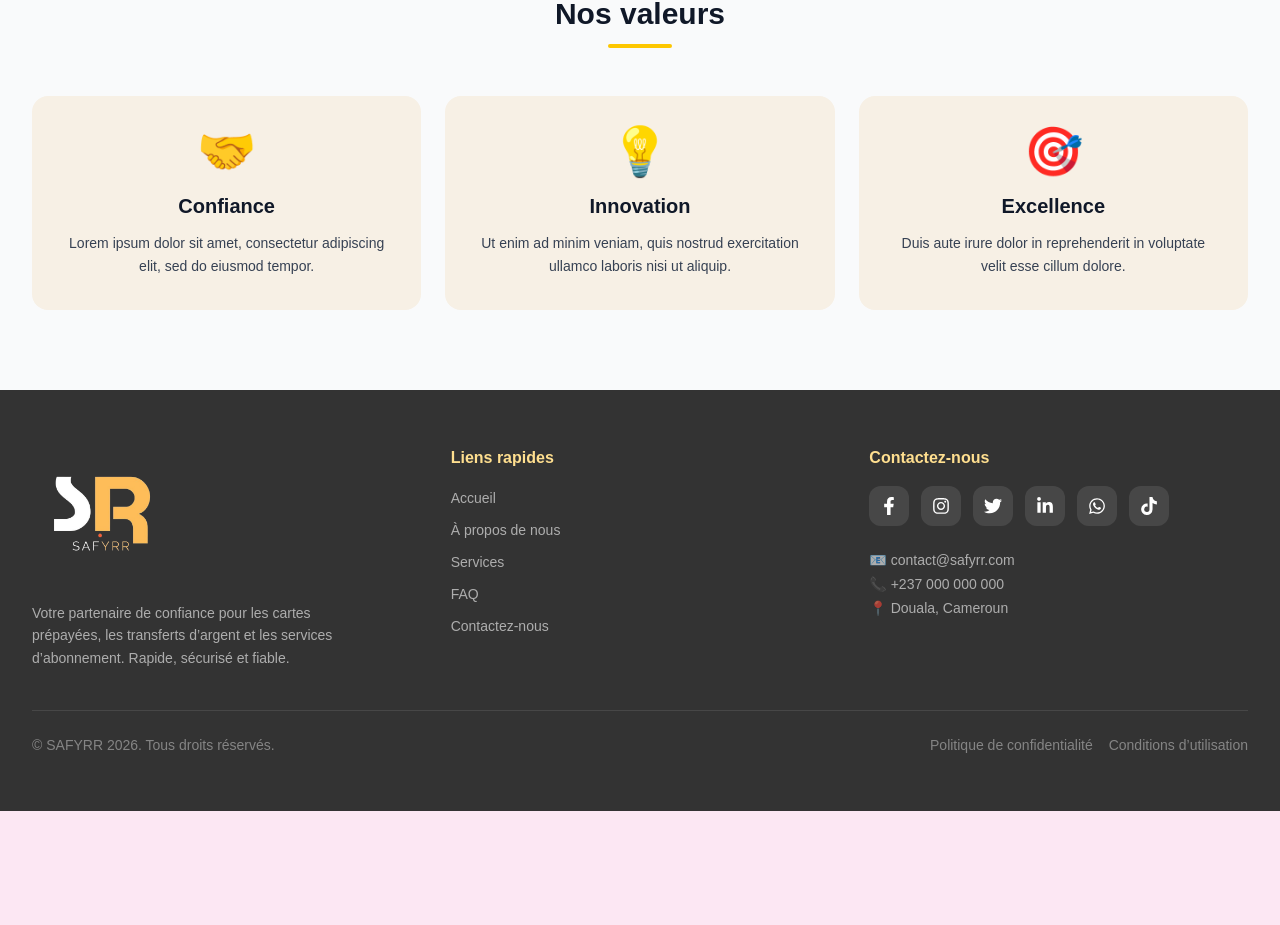
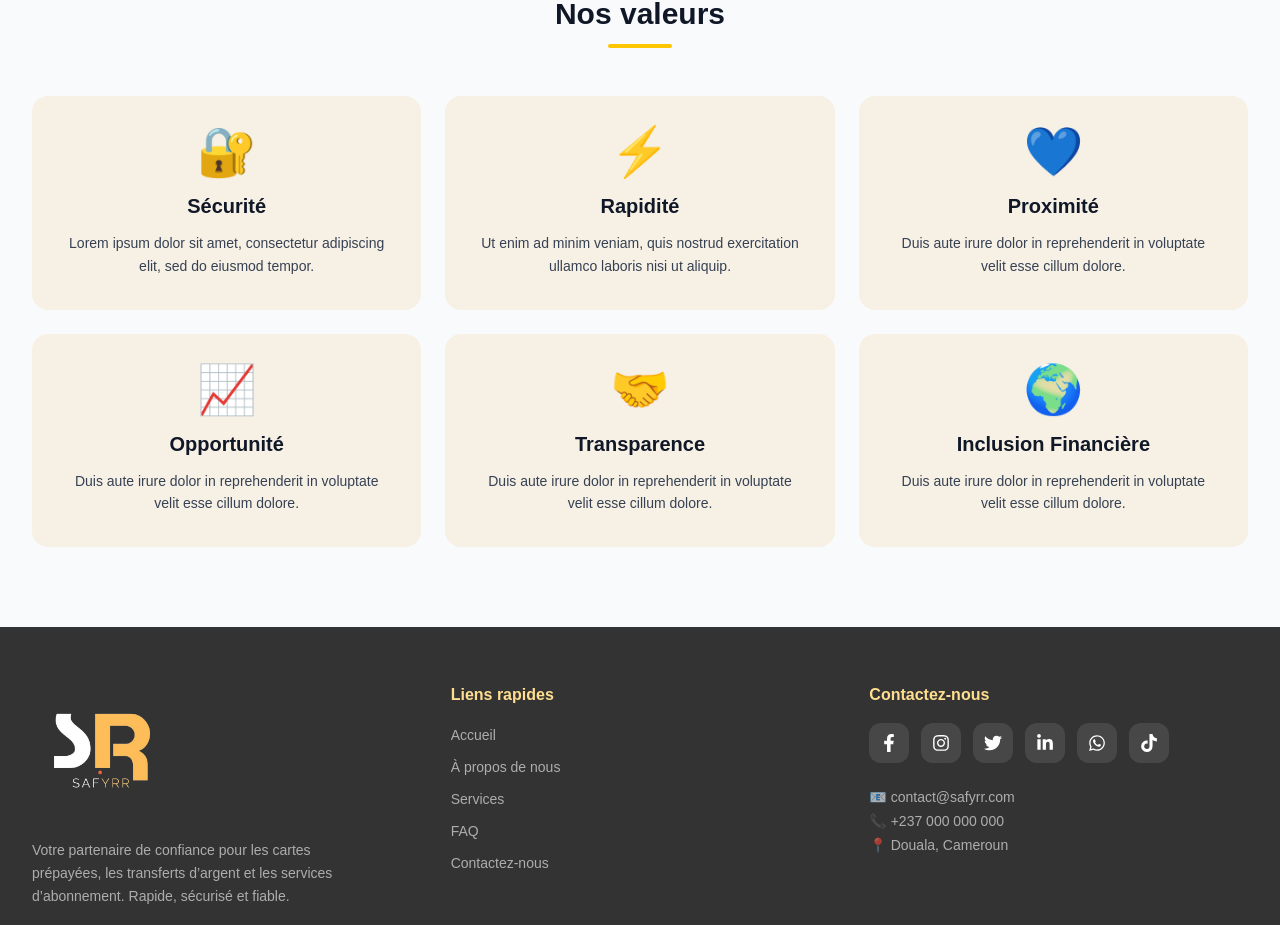
Before and after one commit to ruphin314-eng/SafyrrPresentation-, a Next.js app: page /about in a window 1280 px wide. Shown: the part 1853-2778 px from the top of the page. Before the commit the page ends 2664 px from the top, so only its background shows below. Built offline with nearby package versions, Linux system fonts and the light colour scheme.

Commit message:
update site

```diff
--- a/app/about/Valeur.tsx
+++ b/app/about/Valeur.tsx
@@ -13,28 +13,55 @@ export default function Valeur() {
 
     <div className="grid grid-cols-1 md:grid-cols-3 gap-6">
 
-      {/* Confiance */}
+      {/* Sécurité */}
       <div className="text-center p-8 bg-[#f7f0e5] rounded-2xl hover:bg-[#f4e9ce] transition-all">
-        <div className="text-5xl mb-4">🤝</div>
-        <h3 className="text-xl font-bold text-gray-900 mb-3">Confiance</h3>
+        <div className="text-5xl mb-4">🔐</div>
+        <h3 className="text-xl font-bold text-gray-900 mb-3">Sécurité</h3>
         <p className="text-gray-700 text-sm leading-relaxed">
           Lorem ipsum dolor sit amet, consectetur adipiscing elit, sed do eiusmod tempor.
         </p>
       </div>
 
-      {/* Innovation */}
+      {/* Rapidité  */}
       <div className="text-center p-8 bg-[#f7f0e5] rounded-2xl hover:bg-[#f4e9ce] transition-all">
-        <div className="text-5xl mb-4">💡</div>
-        <h3 className="text-xl font-bold text-gray-900 mb-3">Innovation</h3>
+        <div className="text-5xl mb-4">⚡</div>
+        <h3 className="text-xl font-bold text-gray-900 mb-3"> Rapidité </h3>
         <p className="text-gray-700 text-sm leading-relaxed">
           Ut enim ad minim veniam, quis nostrud exercitation ullamco laboris nisi ut aliquip.
         </p>
       </div>
 
-      {/* Excellence */}
+      {/* Proximité */}
       <div className="text-center p-8 bg-[#f7f0e5] rounded-2xl hover:bg-[#f4e9ce] transition-all">
-        <div className="text-5xl mb-4">🎯</div>
-        <h3 className="text-xl font-bold text-gray-900 mb-3">Excellence</h3>
+        <div className="text-5xl mb-4">💙</div>
+        <h3 className="text-xl font-bold text-gray-900 mb-3">Proximité</h3>
+        <p className="text-gray-700 text-sm leading-relaxed">
+          Duis aute irure dolor in reprehenderit in voluptate velit esse cillum dolore.
+        </p>
+      </div>
+
+       {/* Opportunité */}
+      <div className="text-center p-8 bg-[#f7f0e5] rounded-2xl hover:bg-[#f4e9ce] transition-all">
+        <div className="text-5xl mb-4">📈</div>
+        <h3 className="text-xl font-bold text-gray-900 mb-3">Opportunité</h3>
+        <p className="text-gray-700 text-sm leading-relaxed">
+          Duis aute irure dolor in reprehenderit in voluptate velit esse cillum dolore.
+        </p>
+      </div>
+
+       {/* Transparence */}
+      <div className="text-center p-8 bg-[#f7f0e5] rounded-2xl hover:bg-[#f4e9ce] transition-all">
+        <div className="text-5xl mb-4">🤝</div>
+        <h3 className="text-xl font-bold text-gray-900 mb-3">Transparence</h3>
+        <p className="text-gray-700 text-sm leading-relaxed">
+          Duis aute irure dolor in reprehenderit in voluptate velit esse cillum dolore.
+        </p>
+      </div>
+
+        {/* Inclusion Financière */}
+      <div className="text-center p-8 bg-[#f7f0e5] rounded-2xl hover:bg-[#f4e9ce] transition-all">
+        <div className="text-5xl mb-4">🌍 </div>
+        <h3 className="text-xl font-bold text-gray-900 mb-3">Inclusion Financière</h3>
         <p className="text-gray-700 text-sm leading-relaxed">
           Duis aute irure dolor in reprehenderit in voluptate velit esse cillum dolore.
         </p>
```
